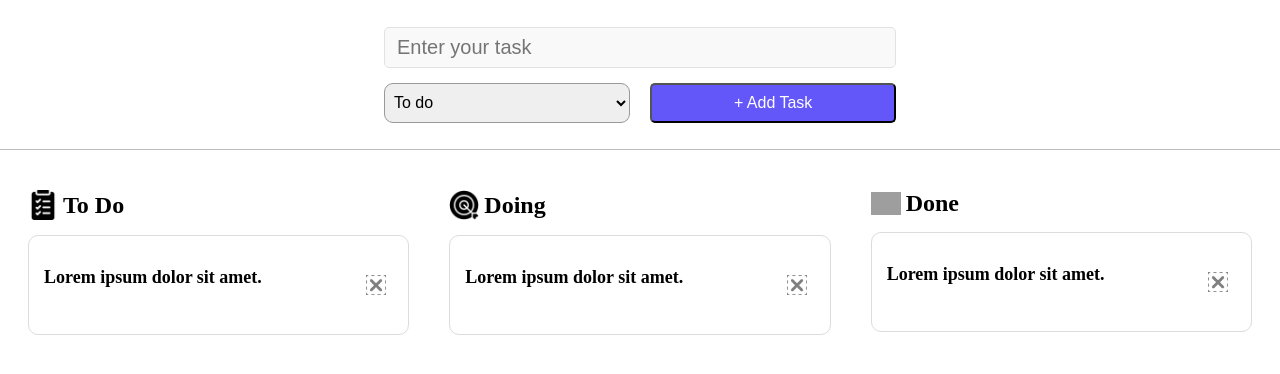
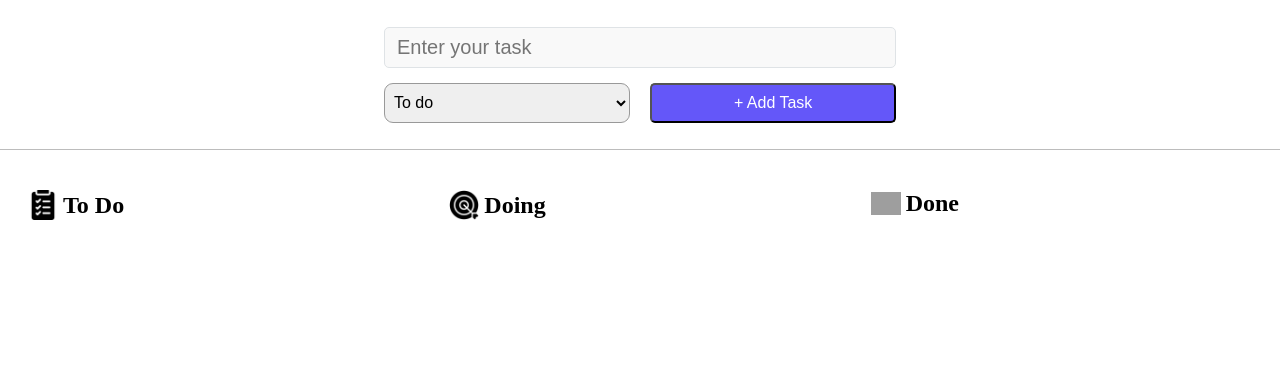
Before and after one commit to Kerciu/todo-app-react, a React (Vite) app: page / in a window 1280 px wide. Shown: the top 374 px of the page. Built offline with nearby package versions, Linux system fonts and the light colour scheme; grey boxes are pictures that could not be loaded.

Commit message:
adding tasks now works

```diff
--- a/src/App.jsx
+++ b/src/App.jsx
@@ -12,13 +12,15 @@ const App = () => {
 
   const [tasks, setTasks] = useState([]);
 
+  console.log("tasks", tasks);
+
   return (
     <div className='app'>
       <TaskForm setTasks={setTasks}/>
       <main className='app-main'>
-        <TaskColumn title="To Do" icon={todoIcon}/>
-        <TaskColumn title="Doing" icon={doingIcon}/>
-        <TaskColumn title="Done" icon={doneIcon}/>
+        <TaskColumn title="To Do" icon={todoIcon} tasks={tasks} status="todo"/>
+        <TaskColumn title="Doing" icon={doingIcon} tasks={tasks} status="doing"/>
+        <TaskColumn title="Done" icon={doneIcon} tasks={tasks} status="done"/>
       </main>
     </div>
   )
--- a/src/assets/components/TaskCard.jsx
+++ b/src/assets/components/TaskCard.jsx
@@ -3,7 +3,7 @@ import deleteIcon from "../images/delete.png";
 
 import './TaskCard.css';
 
-const TaskCard = () => {
+const TaskCard = (props) => {
     return (
         <article className="task-card">
             <p className="task-text">Lorem ipsum dolor sit amet.</p>
--- a/src/assets/components/TaskColumn.jsx
+++ b/src/assets/components/TaskColumn.jsx
@@ -4,14 +4,22 @@ import TaskCard from "./TaskCard"
 import "./TaskColumn.css";
 
 const TaskColumn = (props) => {
-    const {title, icon} = props;
+    const {title, icon, tasks, status} = props;
+
+    console.log(tasks, status);
 
     return <section className='task-column'>
         <h2 className="task-column-heading">
             <img className="task-column-icon" src={icon} alt="Task status image" />{title}
         </h2>
 
-        <TaskCard />
+        {
+            tasks.map((task, idx) => (
+                task.status === status ? (
+                    <TaskCard key={idx} title={task.task} tags={task.tags} />
+                  ) : null
+            ))
+        }
     </section>
 }
 
--- a/src/assets/components/TaskForm.jsx
+++ b/src/assets/components/TaskForm.jsx
@@ -6,7 +6,7 @@ const TaskForm = ({setTasks}) => {
 
     const [taskData, setTaskData] = useState({
         task: "",
-        status: "To Do"
+        status: "todo"
     });
 
     const handleChange = (e) => {
```
